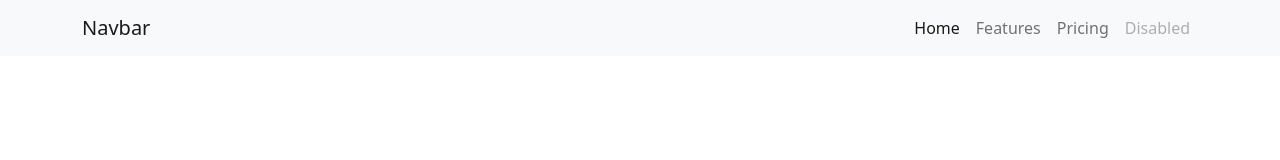
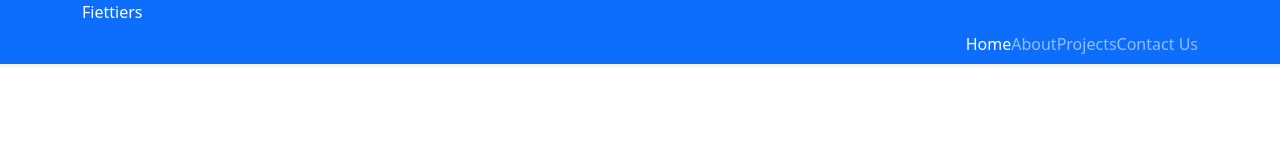
Before and after one commit to Indiana239/Bootstrap-practice, a plain HTML site: page Index.html in a window 1280 px wide. Drawn offline with nearby package versions, Linux system fonts and the light colour scheme.

Commit message:
finished navbar

```diff
--- a/Index.html
+++ b/Index.html
@@ -8,9 +8,9 @@
   </head>
   <body>
     <!-- Navbar -->
-    <nav class="navbar navbar-expand-lg bg-light">
+    <nav class="navbar-dark navbar-expand-lg bg-primary shadow-sm">
       <div class="container">
-        <a class="navbar-brand" href="#">Navbar</a>
+        <a class="navbar-brand" href="#">Fiettiers</a>
         <button class="navbar-toggler" type="button" data-bs-toggle="collapse" data-bs-target="#navbarNav" aria-controls="navbarNav" aria-expanded="false" aria-label="Toggle navigation">
           <span class="navbar-toggler-icon"></span>
         </button>
@@ -20,13 +20,13 @@
               <a class="nav-link active" aria-current="page" href="#">Home</a>
             </li>
             <li class="nav-item">
-              <a class="nav-link" href="#">Features</a>
+              <a class="nav-link" href="#">About</a>
             </li>
             <li class="nav-item">
-              <a class="nav-link" href="#">Pricing</a>
+              <a class="nav-link" href="#">Projects</a>
             </li>
             <li class="nav-item">
-              <a class="nav-link disabled">Disabled</a>
+              <a class="nav-link" href="#">Contact Us</a>
             </li>
           </ul>
         </div>
```
